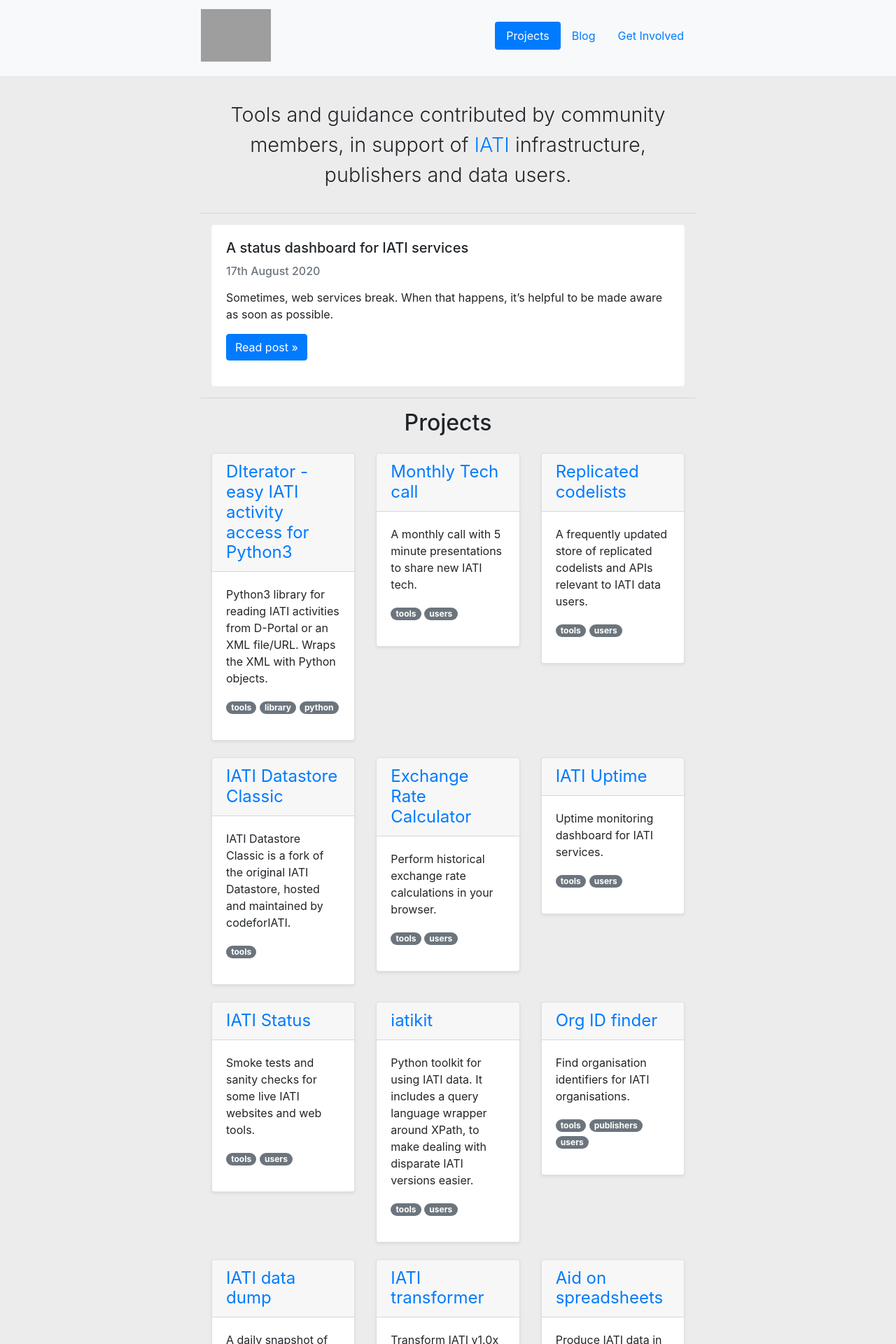
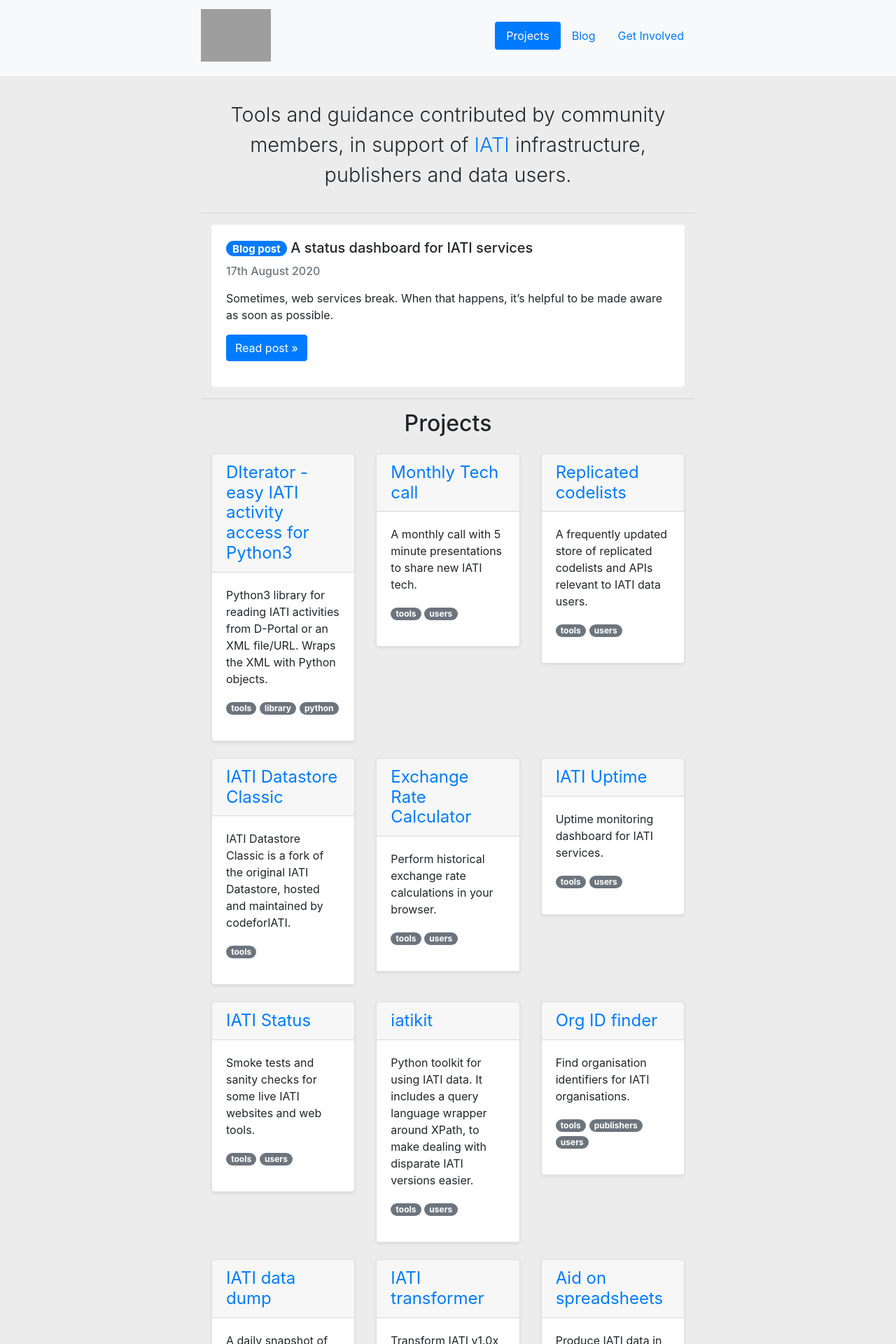
Before and after one commit to codeforIATI/codeforiati.github.io, a Jekyll site: the page built from index.html, in a window 1280 px wide. Shown: the top 1920 px of the page at 70% size. Built offline with Jekyll 4.4.1, drawn with Linux system fonts in a browser that asks for light colours; the list of posts is cut into pages by our own code.

Commit message:
Add a badge to the blog post on the homepage

```diff
--- a/assets/css/codeforiati.scss
+++ b/assets/css/codeforiati.scss
@@ -87,6 +87,11 @@
   }
 }
 
+.link-unstyled, .link-unstyled:link, .link-unstyled:hover {
+  color: inherit;
+  text-decoration: inherit;
+}
+
 /* Responsive: Portrait tablets and up */
 @media (min-width: 48em) {
   /* Customize container */
--- a/index.html
+++ b/index.html
@@ -9,7 +9,7 @@
     <div class="card border-light">
         {% for post in site.posts limit:1 %}
         <div class="card-body">
-            <h5 class="card-title">{{ post.title }}</h5>
+            <h5 class="card-title"><span class="badge badge-pill badge-primary">Blog post</span> <a class="link-unstyled" href="{{ post.url }}">{{ post.title }}</a></h5>
             <h6 class="text-muted">{{ post.date | date_to_long_string: "ordinal" }}</h6>
             <p>{{ post.excerpt | markdownify }}</p>
             <p>
```
